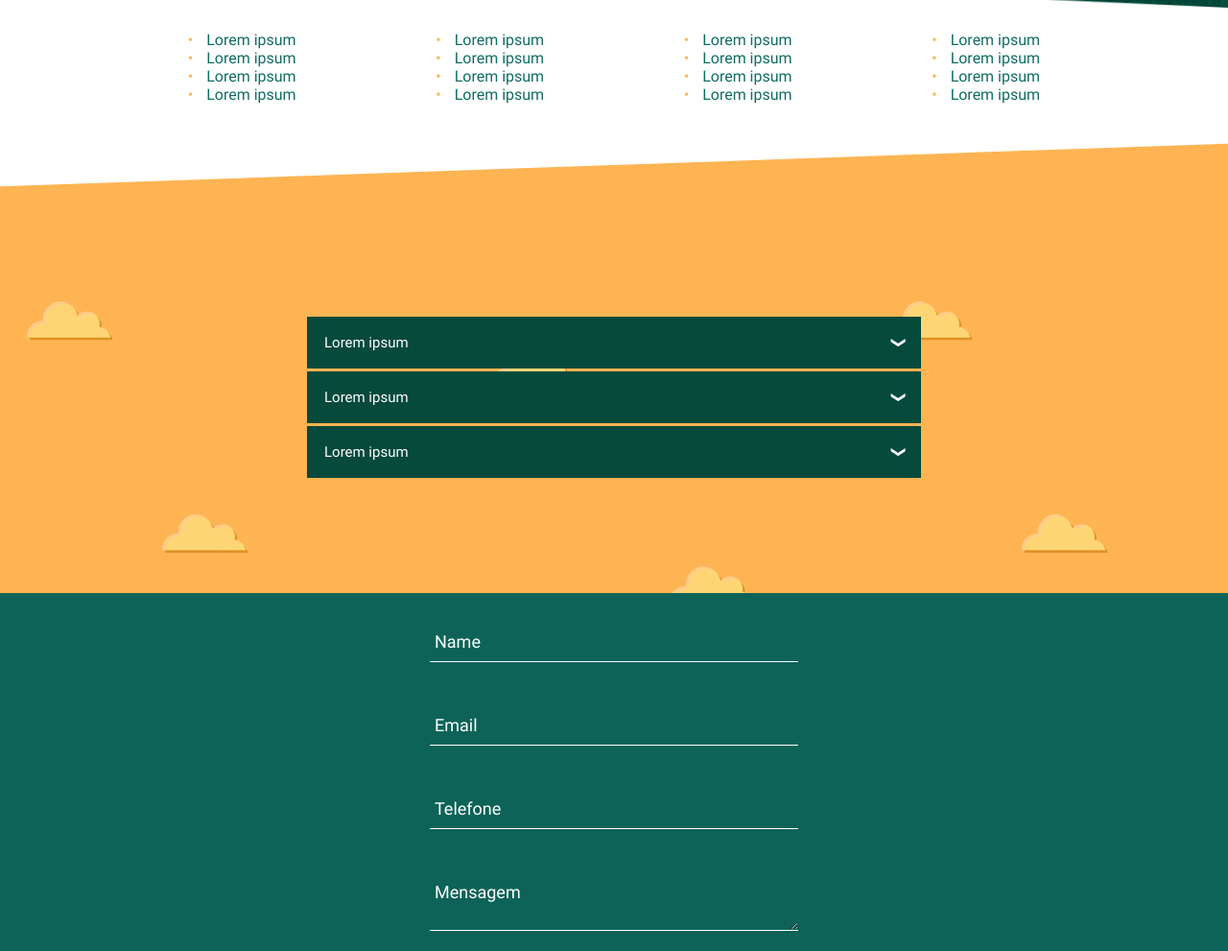
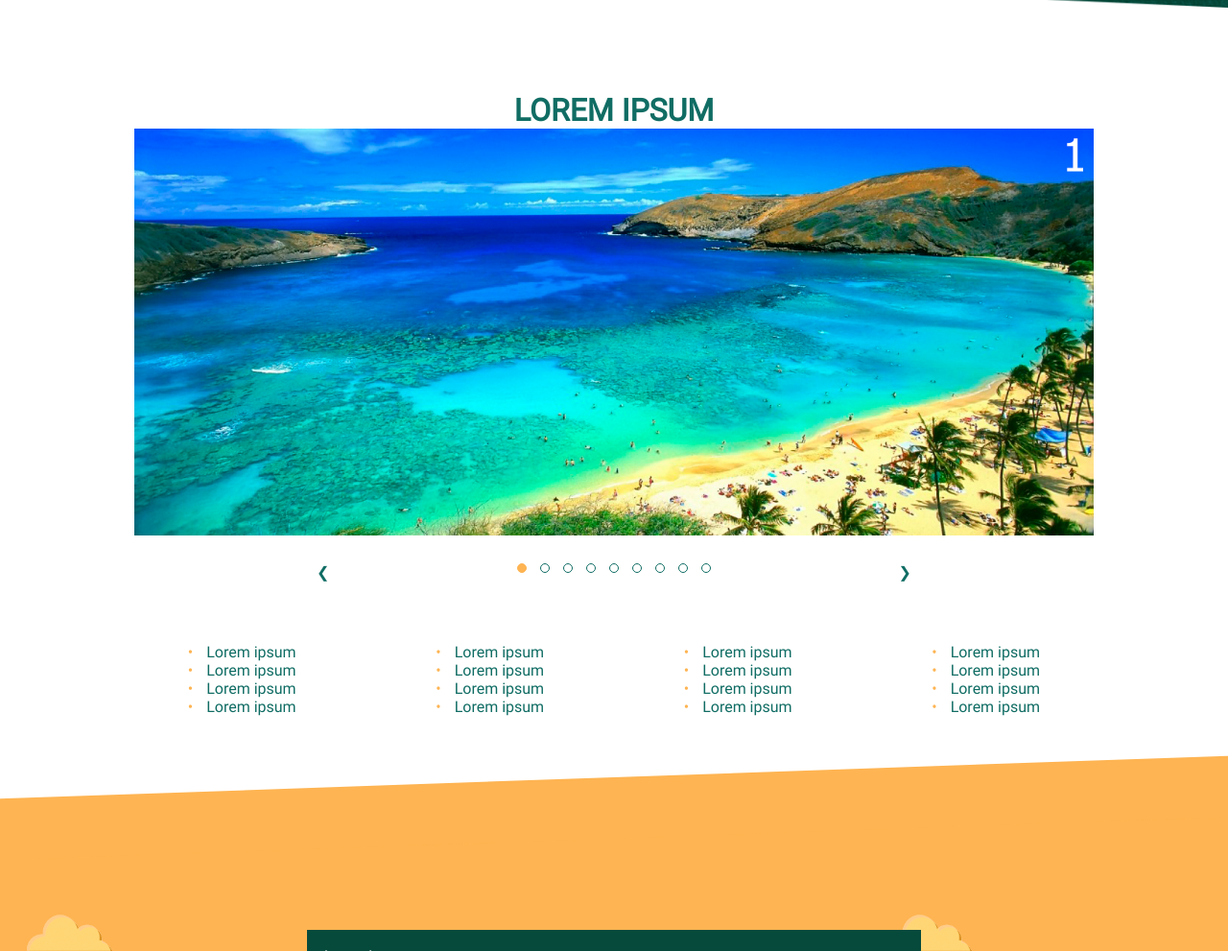
Before and after one commit to PedroAtem/template_front_01, a plain HTML site: page index.html in a window 1280 px wide. Shown: the part 608-1599 px from the top of the page at 96% size. Drawn offline with Linux system fonts and the light colour scheme.

Commit message:
criado carousel

```diff
--- a/index.html
+++ b/index.html
@@ -36,6 +36,29 @@
 		        </div>
 			</div>
 
+		</div>
+
+		<h1 class="title_1 center">LOREM IPSUM</h1>
+
+		<!-- CAROUSEL -->
+		<div class="carousel">
+			<div class="carousel-content">
+				<div class="carousel-item carousel-fade"><img src="static/assets/img/carousel1.png" style="width:100%"></div>
+				<div class="carousel-item carousel-fade"><img src="static/assets/img/carousel2.png" style="width:100%"></div>
+				<div class="carousel-item carousel-fade"><img src="static/assets/img/carousel3.png" style="width:100%"></div>
+				<div class="carousel-item carousel-fade"><img src="static/assets/img/carousel4.png" style="width:100%"></div>
+				<div class="carousel-item carousel-fade"><img src="static/assets/img/carousel5.png" style="width:100%"></div>
+				<div class="carousel-item carousel-fade"><img src="static/assets/img/carousel6.png" style="width:100%"></div>
+				<div class="carousel-item carousel-fade"><img src="static/assets/img/carousel7.png" style="width:100%"></div>
+				<div class="carousel-item carousel-fade"><img src="static/assets/img/carousel8.png" style="width:100%"></div>
+				<div class="carousel-item carousel-fade"><img src="static/assets/img/carousel9.png" style="width:100%"></div>
+			</div>
+			<br>
+			<div class="carousel-controls center">
+				<a class="carousel-prev">&#10094;</a>
+				<div class="carousel-dots"></div>
+				<a class="carousel-next"">&#10095;</a>
+			</div>
 		</div>
 
 		<!-- LISTAS -->
--- a/static/assets/css/carousel.css
+++ b/static/assets/css/carousel.css
@@ -0,0 +1,91 @@
+.carousel-item {display: none}
+img {vertical-align: middle;}
+
+.carousel-content {
+	max-width: 1000px;
+	position: relative;
+	margin: auto;
+}
+
+.carousel-controls {
+	width: 50%;
+    margin: auto;
+}
+
+@media (max-width: 728px) {
+	.carousel-controls, input, textarea, .bar {
+		width: 90%;
+	}
+}
+
+.carousel-prev, .carousel-next {
+  cursor: pointer;
+  padding: 10px;
+  color: #106d64;
+}
+
+.carousel-prev {
+  border-radius: 10px 0 0 10px;
+  float: left;
+}
+
+.carousel-next {
+  border-radius: 0 10px 10px 0;
+  float: right;
+}
+
+.carousel-prev:hover, .carousel-next:hover {
+ 	background-color: #feb452;
+}
+
+.carousel-dots {
+	width: fit-content;
+    margin: 5px 5px;
+    max-width: calc(100% - 70px);
+    display: inline-block;
+}
+
+.carousel-dot {
+	cursor: pointer;
+	height: 10px;
+	width: 10px;
+	margin: 0 7px;
+	background-color: #fff;
+	border: 1px solid #106d64;
+	border-radius: 50%;
+	display: inline-block;
+	transition: background-color 0.6s ease;
+}
+
+.carousel-active, .carousel-dot:hover {
+ 	background-color: #feb452;
+ 	border: 1px solid #feb452;
+}
+
+/* Fading animation */
+.carousel-fade {
+	-webkit-animation-name: fade;
+	-webkit-animation-duration: 1.5s;
+	animation-name: fade;
+	animation-duration: 1.5s;
+}
+
+@-webkit-keyframes fade {
+	from { opacity: .4 }
+	to { opacity: 1 }
+}
+
+@-moz-keyframes fade {
+	from { opacity: .4 }
+	to { opacity: 1 }
+}
+
+@-ms-keyframes fade {
+	from { opacity: .4 }
+	to { opacity: 1 }
+}
+
+@keyframes fade {
+	from { opacity: .4 }
+	to { opacity: 1 }
+}
--- a/static/assets/css/style.css
+++ b/static/assets/css/style.css
@@ -184,3 +184,8 @@ body {
 	padding: 0.3rem 2rem;
 	text-decoration: none;
 }
+
+/* carousel */
+.carousel {
+	margin-bottom: 5vw;
+}
--- a/static/assets/js/carousel.js
+++ b/static/assets/js/carousel.js
@@ -4,9 +4,107 @@
  * Javascript de controle dos carrosséis
  */
 
+var all_carousel = []; // todos os elementos de carousel
+var carousel_index = []; // vetor dos index dos elementos
+
 /*
  * Inicia o carousel
  */
 function init_carousel() {
+	var carousels = document.getElementsByClassName('carousel'); // pegando todos os carousels
+	for (var i = 0; i < carousels.length; i++) {
+		var carItem = carousels[i];
+		all_carousel.push(carousels[i]);
+		var num_items = carItem.querySelector('.carousel-content').children.length;
 
+		// criando html dos pontos
+		for (var n = 1; n <= num_items; n++) {
+			carItem.querySelector('.carousel-dots').innerHTML += '<span class="carousel-dot" onclick="currentSlide('+n+', '+i+')"></span>';
+		}
+
+		// criando index do carousel
+		carousel_index.push(1);
+
+		// processando ícone prev, criando evento de click
+		carItem.querySelector('.carousel-prev').setAttribute('data-carousel-index', i);
+		carItem.querySelector('.carousel-prev').addEventListener('click', function() {
+			change_carousel(-1, Number(this.getAttribute('data-carousel-index')));
+			this.setAttribute('data-change-click', true);
+		});
+
+		// processando ícone next, criando evento de click
+		carItem.querySelector('.carousel-next').setAttribute('data-carousel-index', i);
+		carItem.querySelector('.carousel-next').addEventListener('click', function() {
+			change_carousel(1, Number(this.getAttribute('data-carousel-index')));
+			this.setAttribute('data-change-click', true);
+		});
+
+		// definindo o primeiro item de cada carousel
+		currentSlide(carousel_index[i], i);
+	}
+
+	// intervalo para os itens mudarem sozinhos
+	setInterval(function() {
+		for (var i = 0; i < all_carousel.length; i++) {
+			if (all_carousel[i].querySelector('.carousel-next').getAttribute('data-change-click')) {
+				all_carousel[i].querySelector('.carousel-next').removeAttribute('data-change-click', false);
+			}
+			else {
+				var _car_index = all_carousel[i].querySelector('.carousel-next').getAttribute('data-carousel-index');
+				change_carousel(1, _car_index);
+			}
+		}
+	}, 7000);
 }
+
+/*
+ * Processa qual item do carousel deve aparecer baseado nos botões prev e next
+ * @param n: indice do item do carousel, 1 para next e -1 para prev
+ * @param carousel_i: indice de qual carousel o item pertence
+ */
+function change_carousel(n, carousel_i) {
+	show_carousel(carousel_index[carousel_i] += n, carousel_i);
+}
+
+/*
+ * Processa qual item do carousel deve aparecer baseado no clique no circulo
+ * @param n: indice do item do carousel
+ * @param carousel_i: indice de qual carousel o item pertence
+ */
+function currentSlide(n, carousel_i) {
+	show_carousel(carousel_index[carousel_i] = n, carousel_i);
+}
+
+/*
+ * Processa um carousel específico e qual item deve aparecer
+ * @param n: indice do item do carousel
+ * @param carousel_i: indice de qual carousel o item pertence
+ */
+function show_carousel(n, carousel_i) {
+	var carousel = document.getElementsByClassName('carousel')[carousel_i]; // pegando o elemento do carousel
+	var slides = carousel.querySelector(".carousel-content").children; // pegando os elementos dos itens do carousel
+	var dots = carousel.querySelector(".carousel-dots").children; // pegandos os elementos dos pontos
+
+	// validando indice do item
+	if (n > slides.length) {
+		carousel_index[carousel_i] = 1;
+	}
+	if (n < 1) {
+		carousel_index[carousel_i] = slides.length
+	}
+
+	// escondendo todos os itens
+	for (var i = 0; i < slides.length; i++) {
+	  slides[i].style.display = "none";
+	}
+
+	// removendo a classe carousel-active de todos os pontos
+	for (var i = 0; i < dots.length; i++) {
+	  dots[i].className = dots[i].className.replace(" carousel-active", "");
+	}
+
+	// exibindo apenas o item correto do carousel
+	slides[carousel_index[carousel_i]-1].style.display = "block";
+	// definindo o ponto do item correto como ativo
+	dots[carousel_index[carousel_i]-1].className += " carousel-active";
+}
```
